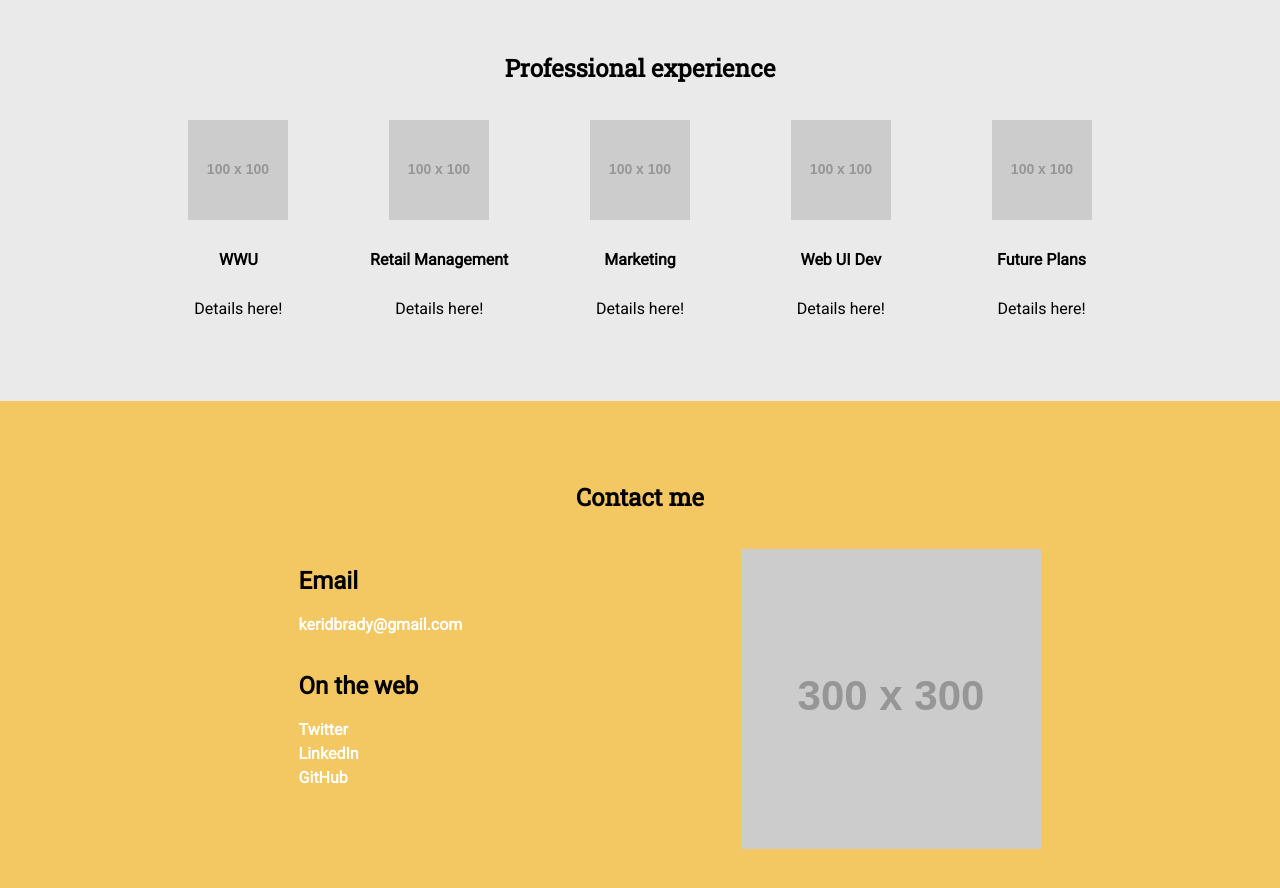
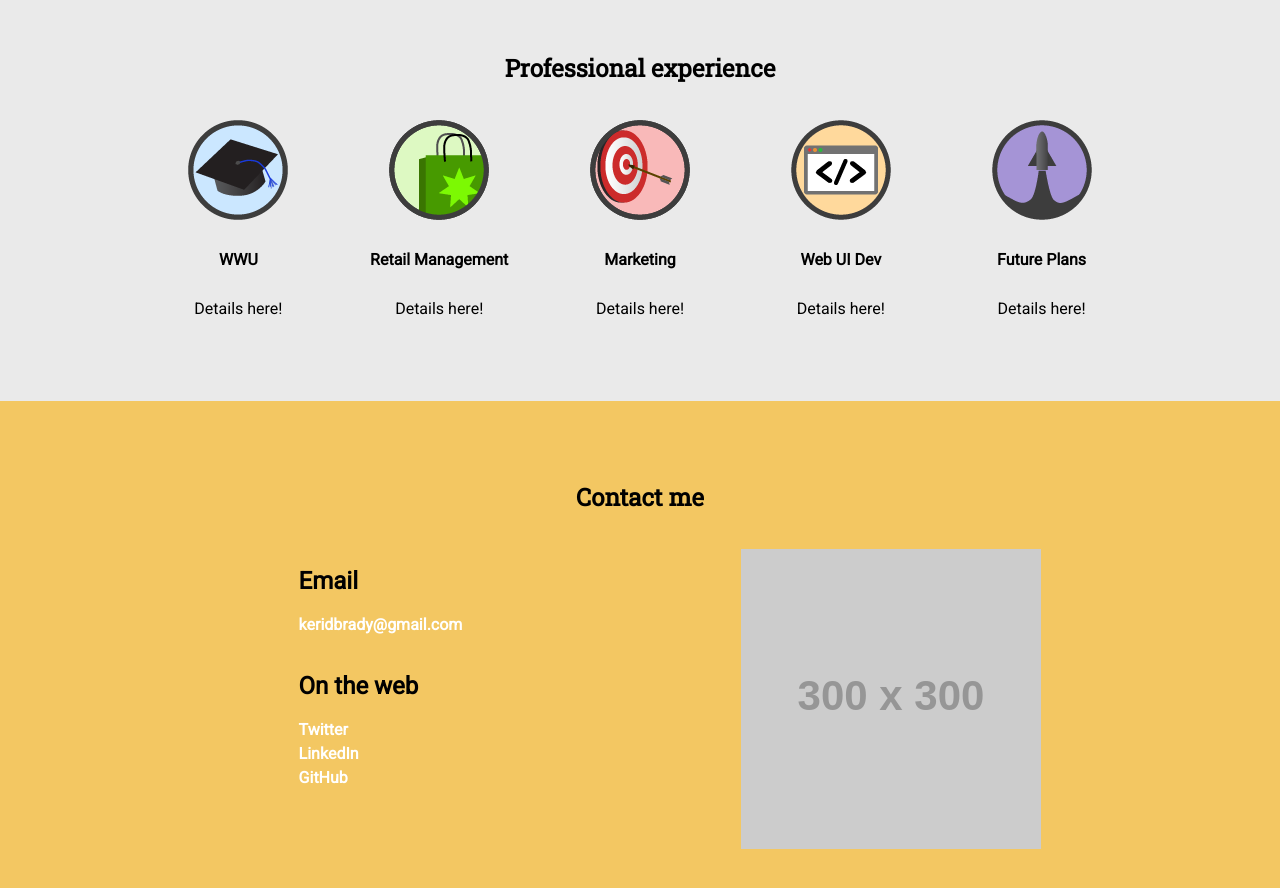
Before and after one commit to KeriBrady/profile, a plain HTML site: page index.html in a window 1280 px wide. Shown: the part 1520-2408 px from the top of the page. Drawn offline with Linux system fonts and the light colour scheme; placeholder pictures from the web are drawn by us; a web font is replaced by a local one.

Commit message:
Add icons to img folder and insert in html file

```diff
--- a/index.html
+++ b/index.html
@@ -51,27 +51,27 @@
         <h1>Professional experience</h1>
         <section class="grid-100">
           <section class="experience-detail grid-20">
-            <img src="http://placehold.it/100x100" alt="WWU icon">
+            <img src="img/wwu-icon.png" alt="WWU icon">
             <h1>WWU</h1>
             <p>Details here!</p>
           </section>
           <section class="experience-detail grid-20">
-            <img src="http://placehold.it/100x100" alt="Retail Management icon">
+            <img src="img/retail-icon.png" alt="Retail Management icon">
             <h1>Retail Management</h1>
             <p>Details here!</p>
           </section>
           <section class="experience-detail grid-20">
-            <img src="http://placehold.it/100x100" alt="Marketing icon">
+            <img src="img/marketing-icon.png" alt="Marketing icon">
             <h1>Marketing</h1>
             <p>Details here!</p>
           </section>
           <section class="experience-detail grid-20">
-            <img src="http://placehold.it/100x100" alt="Web UI icon">
+            <img src="img/web-icon.png" alt="Web UI icon">
             <h1>Web UI Dev</h1>
             <p>Details here!</p>
           </section>
           <section class="experience-detail grid-20">
-            <img src="http://placehold.it/100x100" alt="Future icon">
+            <img src="img/future-icon.png" alt="Future icon">
             <h1>Future Plans</h1>
             <p>Details here!</p>
           </section>
```
Also changed, not shown: img/future-icon.png (added), img/marketing-icon.png (added), img/retail-icon.png (added), img/web-icon.png (added), img/wwu-icon.png (added).
